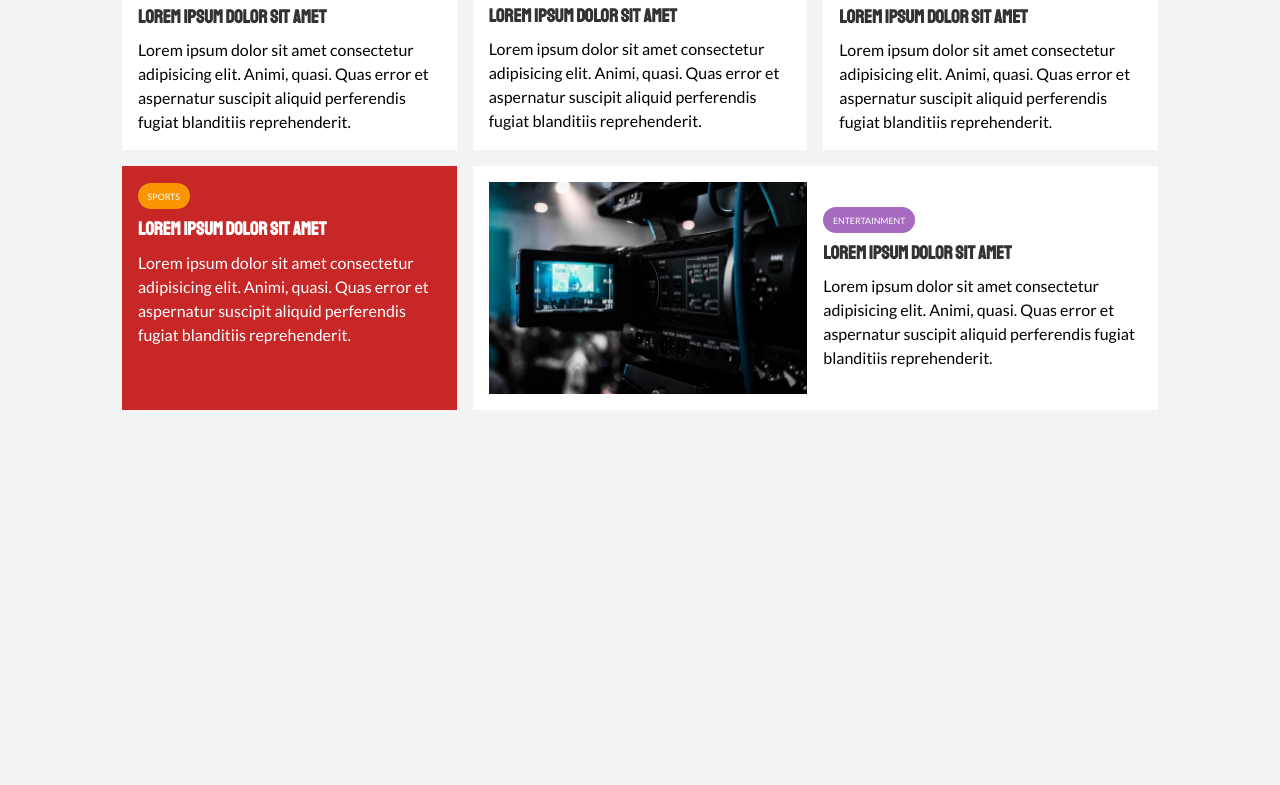
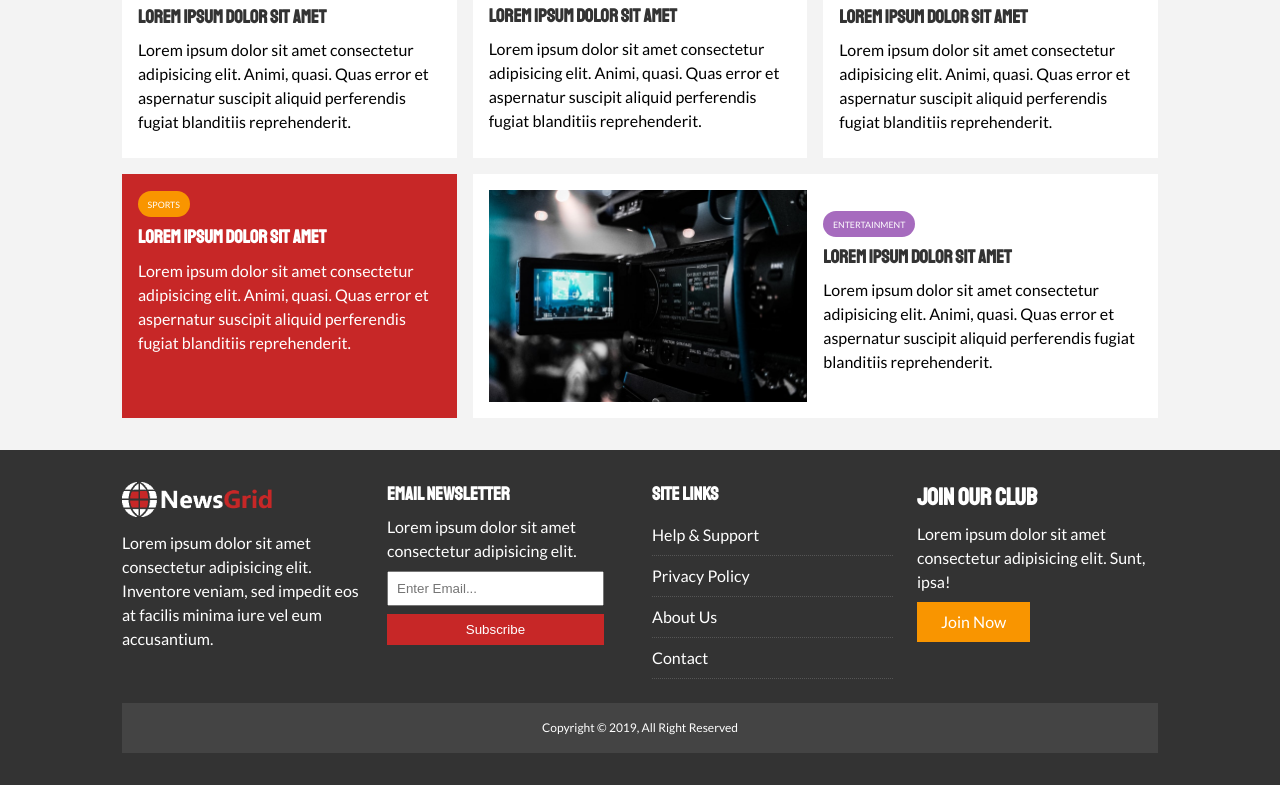
Before and after one commit to wdudek82/newsgrid-website, a plain HTML site: page index.html in a window 1280 px wide. Shown: the part 1125-1910 px from the top of the page. Before the commit the page ends 1567 px from the top, so only its background shows below. Drawn offline with Linux system fonts and the light colour scheme.

Commit message:
Added markup and styles for main footer

```diff
--- a/css/style.css
+++ b/css/style.css
@@ -31,6 +31,10 @@ a {
 
 ul {
   list-style: none;
+}
+
+p {
+  margin: 0.5rem 0;
 }
 
 img {
@@ -164,6 +168,11 @@ h6 {
   padding: 3rem;
 }
 
+.list li {
+  padding: 0.5rem 0;
+  border-bottom: 1px dotted #555;
+}
+
 /* Navigation */
 #main-nav {
   background: #fff;
@@ -266,3 +275,45 @@ h6 {
 #home-articles .articles-container > *:last-child {
   grid-column: 2 / span 2;
 }
+
+/* Footer */
+#main-footer {
+  background: var(--dark-color);
+  color: #fff;
+}
+
+#main-footer img {
+  width: 150px;
+}
+
+#main-footer a {
+  color: #fff;
+}
+
+#main-footer .list a:hover {
+  color: var(--primary-color);
+}
+
+#main-footer .footer-container {
+  display: grid;
+  grid-template-columns: repeat(4, 1fr);
+  grid-gap: 1.5rem;
+}
+
+#main-footer .footer-container > *:last-child {
+  grid-column: 1 / span 4;
+  background: #444;
+  text-align: center;
+  padding: .5rem;
+  font-size: 0.75rem;
+}
+
+#main-footer .footer-container input[type='email'] {
+  width: 90%;
+  padding: 0.5rem;
+  margin-bottom: 0.5rem;
+}
+
+#main-footer .footer-container input[type='submit'] {
+  width: 90%;
+}
--- a/index.html
+++ b/index.html
@@ -164,5 +164,45 @@
         </div>
       </section>
     </main>
+
+    <!-- Footer -->
+    <footer id="main-footer" class=py-2>
+      <div class="container footer-container">
+        <div>
+          <img src="img/logo_light.png" alt="NewsGrid" />
+          <p>
+            Lorem ipsum dolor sit amet consectetur adipisicing elit. Inventore
+            veniam, sed impedit eos at facilis minima iure vel eum accusantium.
+          </p>
+        </div>
+        <div>
+          <h3>Email Newsletter</h3>
+          <p>Lorem ipsum dolor sit amet consectetur adipisicing elit.</p>
+          <form>
+            <input type="email" name="email" placeholder="Enter Email..." />
+            <input type="submit" value="Subscribe" class="btn btn-primary" />
+          </form>
+        </div>
+        <div>
+          <h3>Site Links</h3>
+          <ul class="list">
+            <li><a href="#">Help & Support</a></li>
+            <li><a href="#">Privacy Policy</a></li>
+            <li><a href="#">About Us</a></li>
+            <li><a href="#">Contact</a></li>
+          </ul>
+        </div>
+        <div>
+          <h2>Join Our Club</h2>
+          <p>
+            Lorem ipsum dolor sit amet consectetur adipisicing elit. Sunt, ipsa!
+          </p>
+          <a href="#" class="btn btn-secondary">Join Now</a>
+        </div>
+        <div>
+          <p>Copyright &copy; 2019, All Right Reserved</p>
+        </div>
+      </div>
+    </footer>
   </body>
 </html>
```
